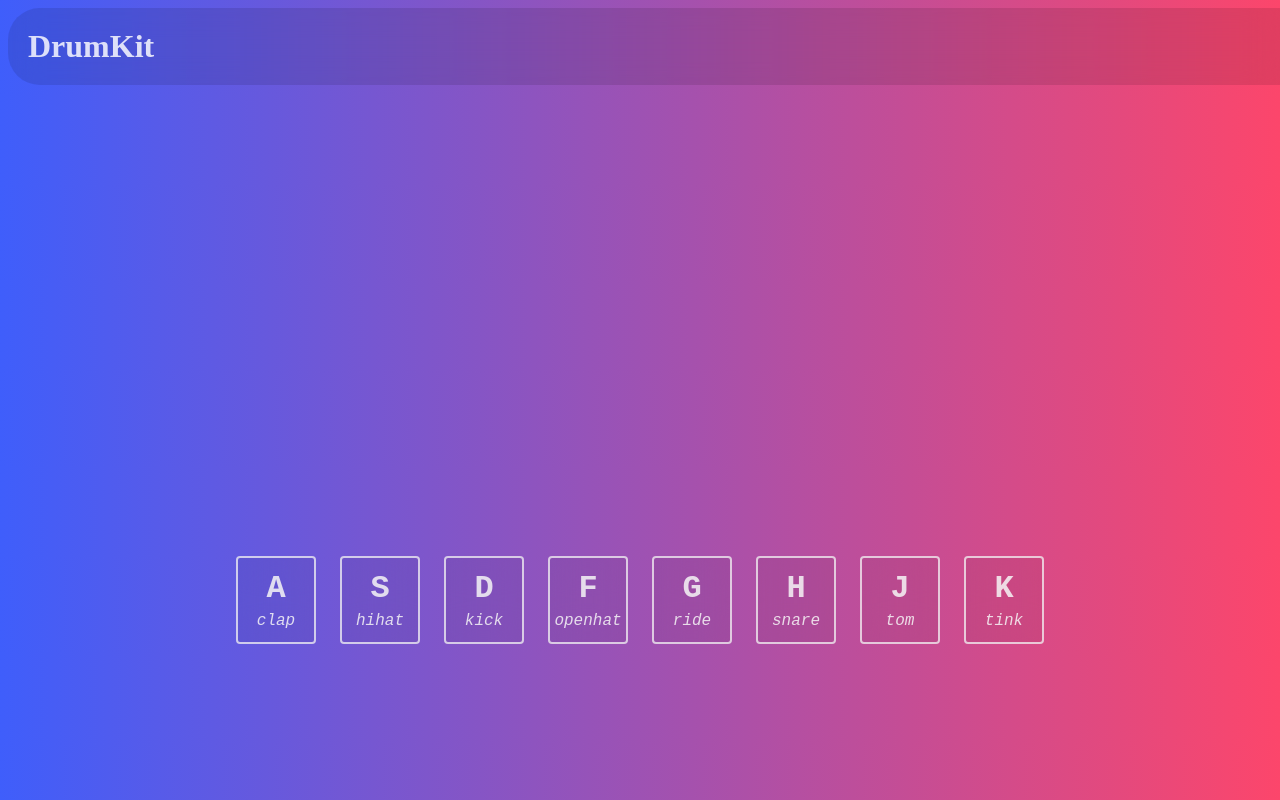
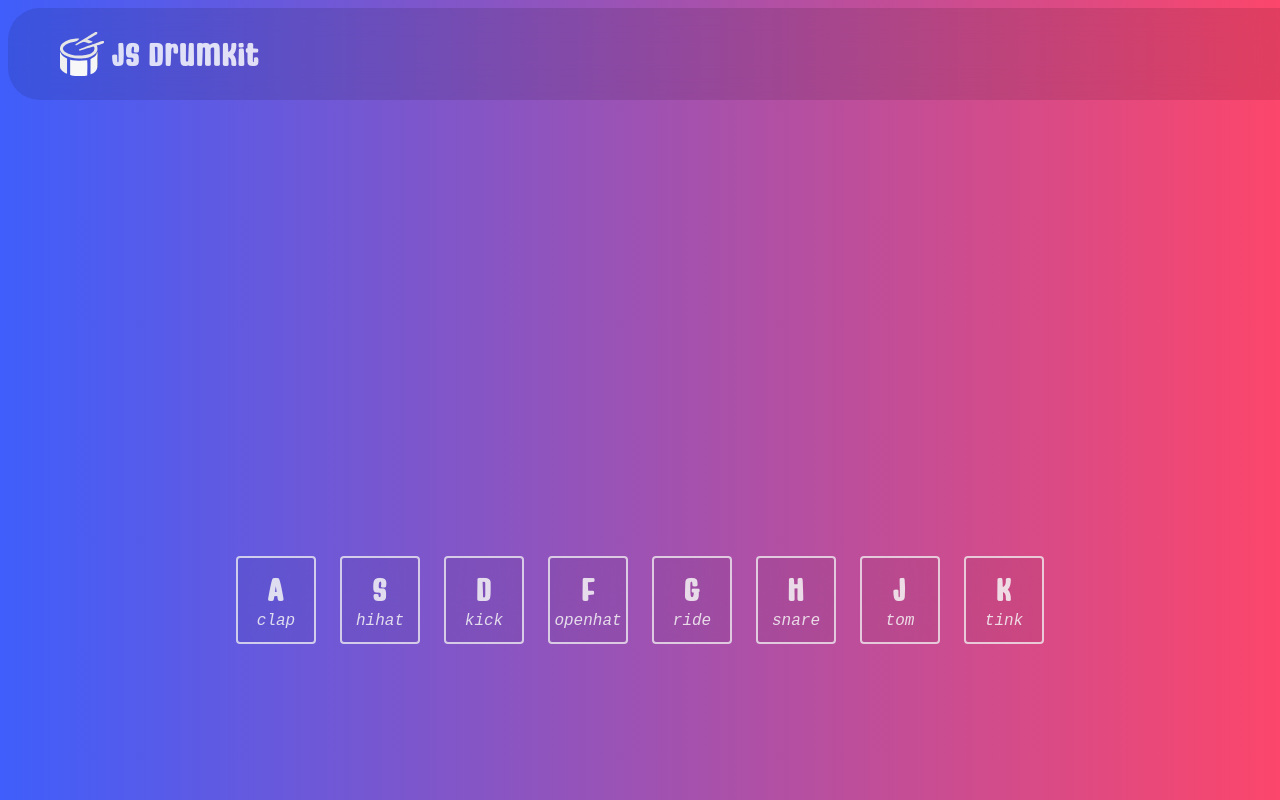
Before and after one commit to visrm/JS-Drum-Kit, a plain HTML site: page index.html in a window 1280 px wide. Shown: the top 800 px of the page. Drawn offline with Linux system fonts and the light colour scheme.

Commit message:
:art: new logo + adjustments
- new drum svg logo added.
- new font (MightySouly) added.
- some small adjustments.

```diff
--- a/index.html
+++ b/index.html
@@ -3,7 +3,7 @@
 
 <head>
   <meta charset="UTF-8">
-  <title>Drum Kit</title>
+  <title>JS Drum Kit</title>
   <link rel="stylesheet" href="style.css">
   <link rel="icon" href="https://fav.farm/🔥" />
 </head>
@@ -11,7 +11,10 @@
 <body>
 
   <nav>
-    <span> DrumKit</span>
+    <div>
+      <img src="assets/drum.svg" alt="Drum logo" height="44" width="44" id="logo">
+      <span>JS DrumKit</span>
+    </div>
   </nav>
 
   <main>
--- a/style.css
+++ b/style.css
@@ -1,3 +1,8 @@
+@font-face {
+  font-family: mighty-souly;
+  src: url(assets/MightySouly-lxggD.ttf);
+}
+
 body {
   display: block;
   padding: 0;
@@ -18,14 +23,27 @@ body {
 }
 
 nav {
+  display: flex;
+  align-items: center;
   margin: 0;
   width: 100%;
   background-color: rgba(0, 0, 0, 0.1);
   backdrop-filter: blur(16px);
   border-radius: 2rem;
-  font: 600 xx-large serif;
+  font: 300 xx-large mighty-souly;
   color: rgba(255, 255, 255, 0.82);
-  padding: 1.25rem;
+  padding: 1rem;
+}
+
+nav > div {
+  display: flex;
+  align-items: center;
+  justify-content: space-evenly;
+  margin-left: 1.75rem;
+}
+
+#logo {
+  margin: 0.5rem;
 }
 
 .keys {
@@ -37,7 +55,6 @@ nav {
   left: 50%;
   -ms-transform: translate(-50%, -50%);
   transform: translate(-50%, -50%);
-  flex-direction: row;
   flex-wrap: nowrap;
   justify-content: space-around;
   place-content: center;
@@ -62,7 +79,7 @@ nav {
 }
 
 kbd {
-  font: 600 xx-large "Courier New", Courier, monospace;
+  font: 300 xx-large mighty-souly;
 }
 
 .sound {
```
Also changed, not shown: assets/MightySouly-lxggD.ttf (added), assets/drum.svg (added).
